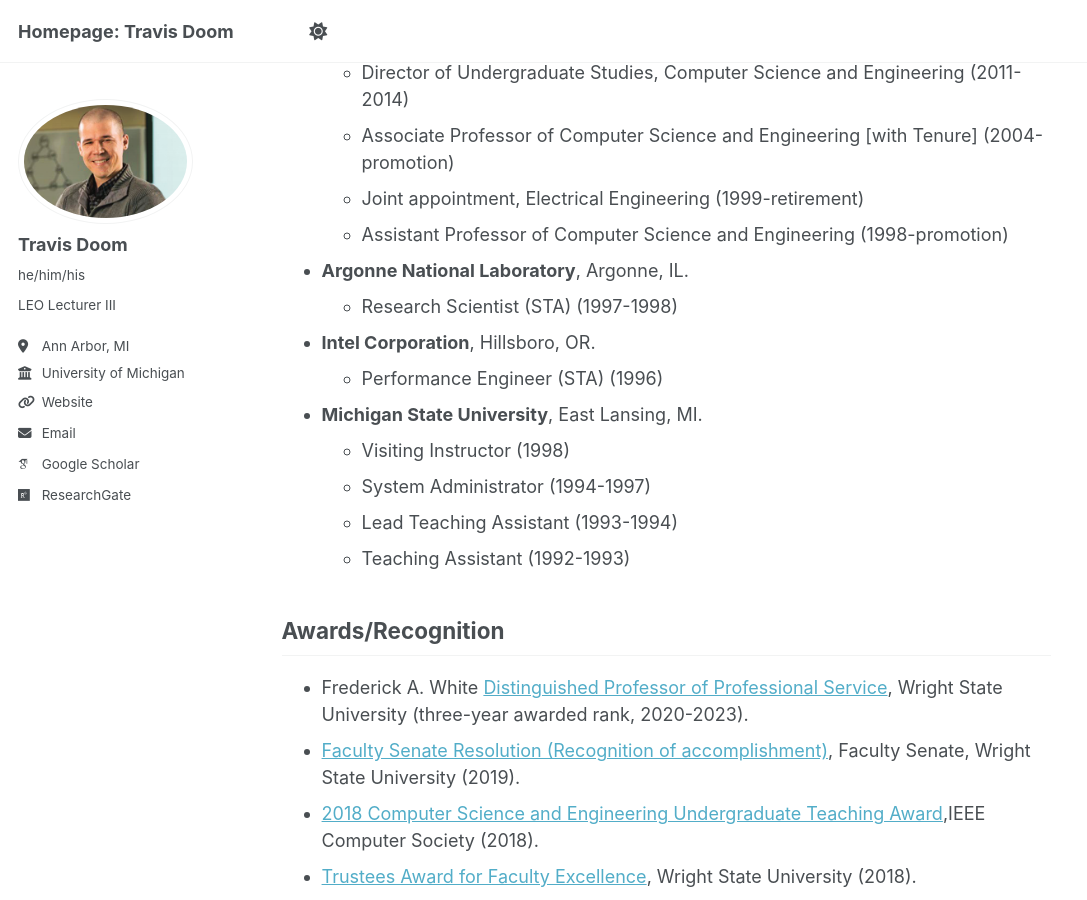
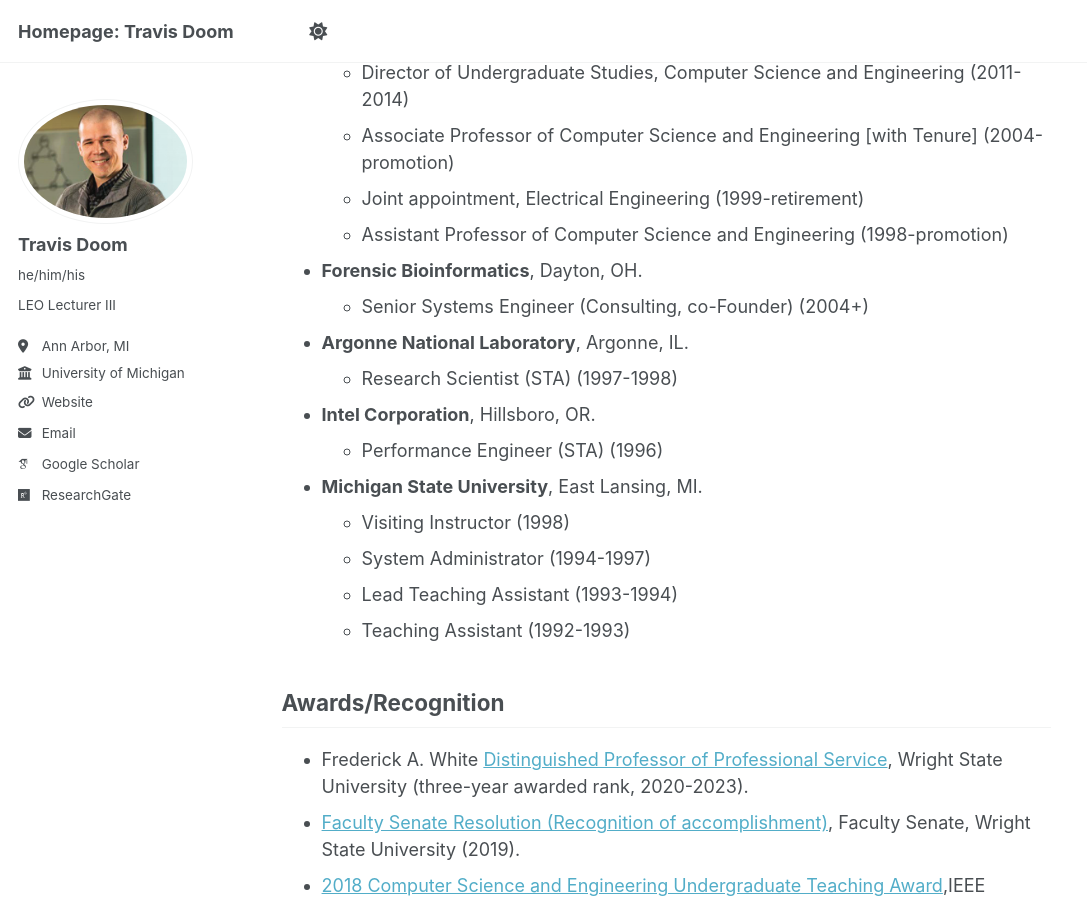
Before and after one commit to travisdoom/travisdoom.github.io, a Jekyll site: the page built from _pages/about.md, in a window 1280 px wide and 900 px high, scrolled down 3751 px. Shown: the whole window, without its empty margins (0-1087 px from the left). Built offline with Jekyll 4.4.1, drawn with Linux system fonts in a browser that asks for light colours; some web fonts are replaced.

Commit message:
Update about.md

```diff
--- a/_pages/about.md
+++ b/_pages/about.md
@@ -52,6 +52,8 @@ Prior to joining U-M, Dr. Doom served as Professor and Associate Dean of the Col
 	- Associate Professor of Computer Science and Engineering [with Tenure] (2004-promotion)
 	- Joint appointment, Electrical Engineering (1999-retirement)
 	- Assistant Professor of Computer Science and Engineering (1998-promotion)
+- **Forensic Bioinformatics**, Dayton, OH.
+	- Senior Systems Engineer (Consulting, co-Founder) (2004+)
 - **Argonne National Laboratory**, Argonne, IL.
 	- Research Scientist (STA) (1997-1998)
 - **Intel Corporation**, Hillsboro, OR.
```
